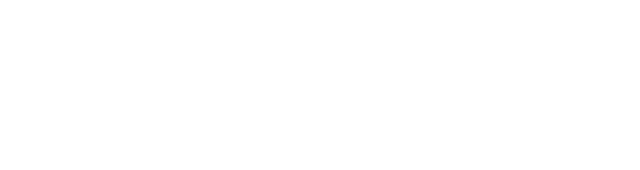
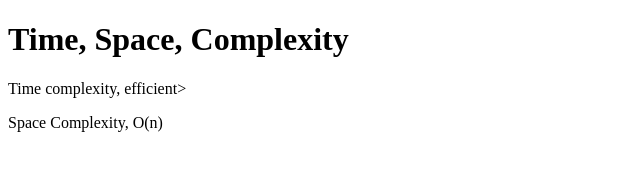
Before and after one commit to acciojob/time-and-space-complexity-Eshwar0516, a website: page main.html in a window 1280 px wide. Shown: the whole page, without its empty margins (0-640 px from the left). Drawn offline with Linux system fonts and the light colour scheme.

Commit message:
created a submission

```diff
--- a/main.html
+++ b/main.html
@@ -8,6 +8,10 @@
 
 <body>
 	<!-- the entire body must be written by student -->
+	<h1>Time, Space, Complexity</h1>
+	<p>Time complexity, efficient></p>
+	<p><bold>Space Complexity,</bold> O(n)</p>
+
     <script type="text/javascript" src="./script.js">
 </script>
 
```
